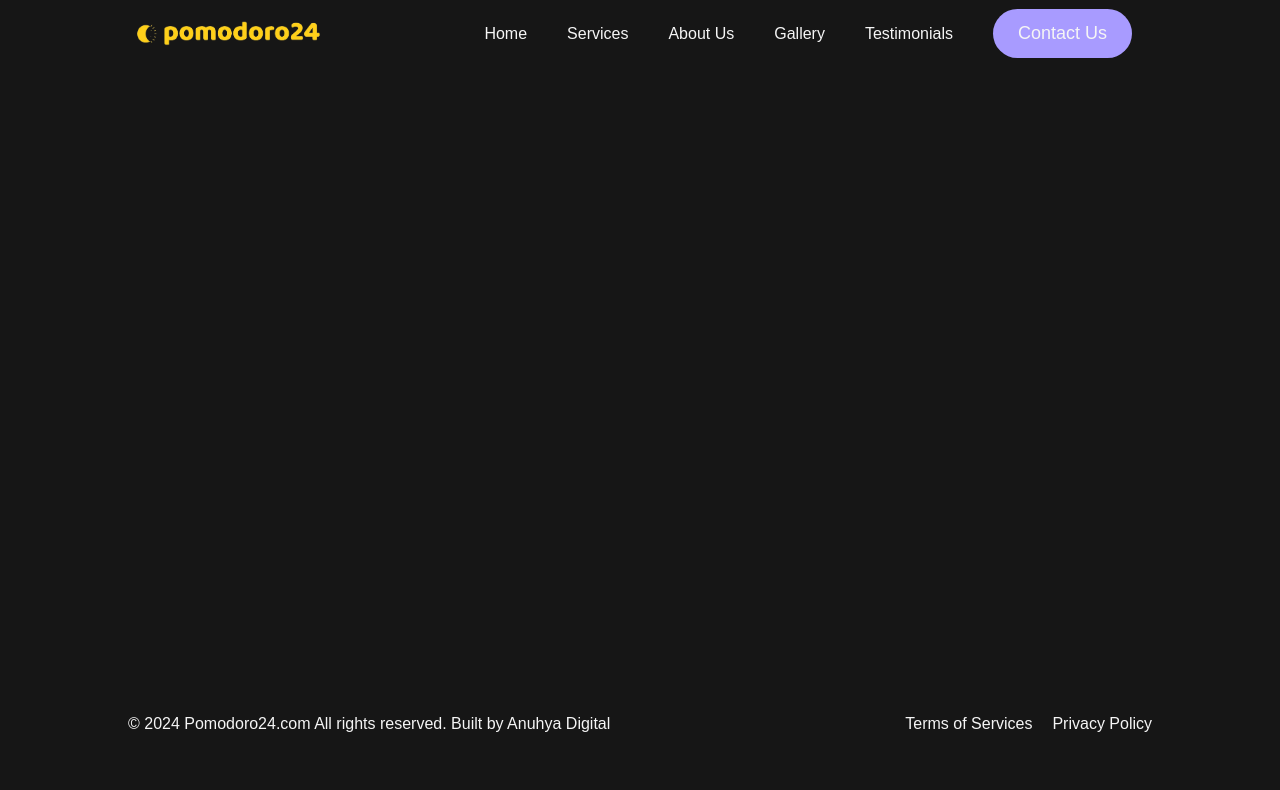
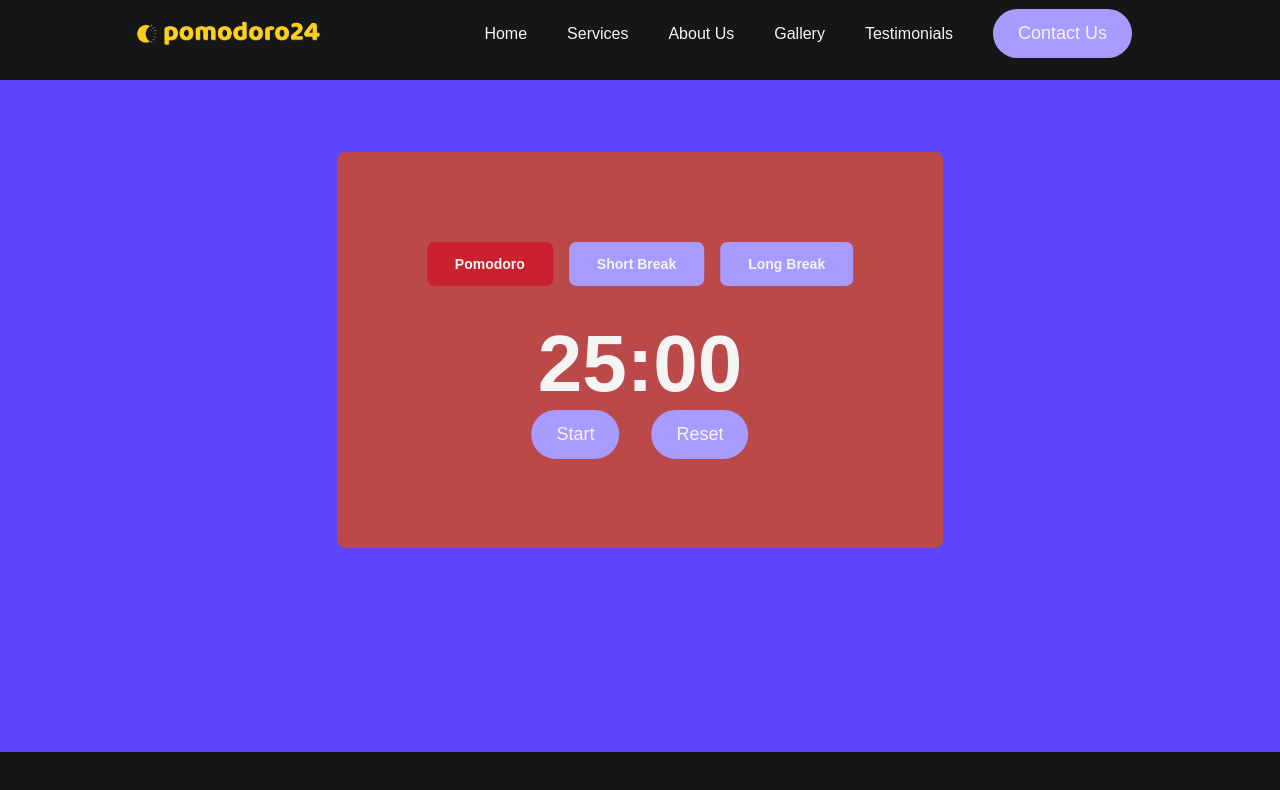
Before and after one commit to bhanuprakashsfdc/pomodoro24, a React (Vite) app: page / in a window 1280 px wide. Shown: the top 790 px of the page. Built offline with nearby package versions, Linux system fonts and the light colour scheme.

Commit message:
fixing clock display

```diff
--- a/src/App.jsx
+++ b/src/App.jsx
@@ -8,6 +8,7 @@ function App() {
     <>
       <div className='app-container'>
         <Navbar />
+        <Pomodoro />
         <Footer />
       </div>
     </>
--- a/src/components/Pomodoro/Pomodoro.jsx
+++ b/src/components/Pomodoro/Pomodoro.jsx
@@ -1,6 +1,5 @@
 import React, { useState, useEffect, useRef } from 'react';
 import '../Pomodoro/Pomodoro.css';
-import timeticker from '../../../public/assets/audio/alarm.wav'
 function Pomodoro(){
     const [timeLeft, setTimeLeft] = useState(25 * 60); // 25 minutes
     const [isActive, setIsActive] = useState(false);
@@ -15,25 +14,20 @@ function Pomodoro(){
 
     useEffect(() => {
         // Sound effects
-        const timerTickSound = new Audio('../../assets/audio/timer.wav');
-        const alarmSound = new Audio('../../assets/audio/alarm.wav');
         let interval = null;
 
         if (isActive && timeLeft > 0) {
           interval = setInterval(() => {
-            timerTickSound.play();
             setTimeLeft(timeLeft => timeLeft - 1);
           }, 1000);
         } else if (timeLeft === 0) {
-          alarmSound.play();
           setIsActive(false);
         }
 
         return () => {
             clearInterval(interval);
-            timerTickSound.pause();  // Pause the ticking sound when the timer is not active
           };
-        }, [isActive, timeLeft, timerTickSound, alarmSound]);
+        }, [isActive, timeLeft]);
 
 
         function resetTimer(type) {
```
